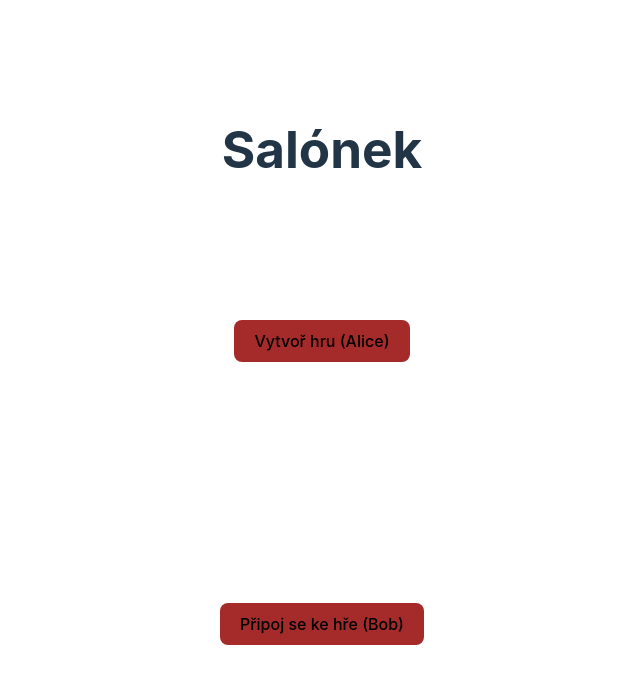
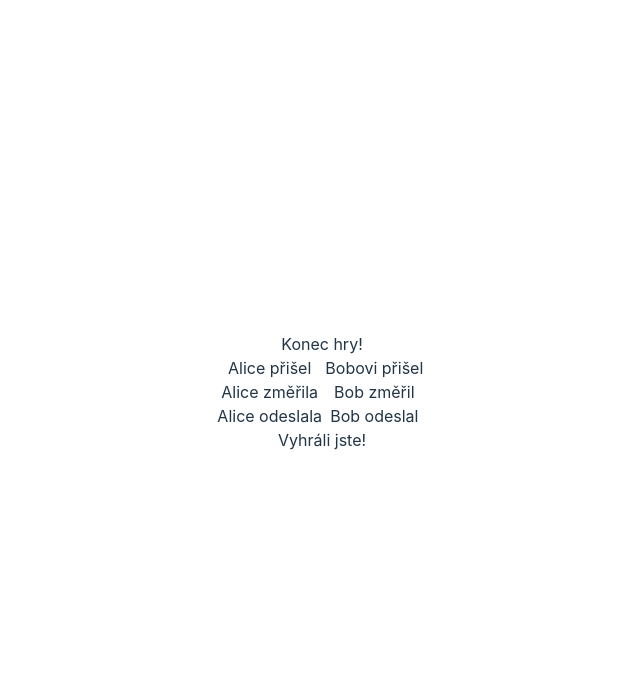
Before and after one commit to Quacken8/CHSHGame, a Svelte app in the folder CHSH-fullstack/frontend/: page / in a window 1280 px wide. Shown: the top 684 px of the page, without its empty margins (318-958 px from the left). Built offline with nearby package versions, Linux system fonts and the light colour scheme; no server answers.

Commit message:
nothing works and god isnt real

```diff
--- a/CHSH-fullstack/frontend/src/App.svelte
+++ b/CHSH-fullstack/frontend/src/App.svelte
@@ -2,6 +2,8 @@
 	import Sessions from './lib/Sessions.svelte';
 	import { createAppState } from './types';
 	import './app.css';
+	//import GameModeSelect from './lib/GameModeSelect.svelte';
+  import Results from './lib/Results.svelte';
 
 	const appState = createAppState();
 
@@ -9,9 +11,19 @@
 </script>
 
 <main>
-	<!--
-<DialPage bind:angleNum/>
+  <Results />
+</main>
+
+<!--
+<main>
+{#if $appState.page == "lobby"}
+<Sessions />
+{:else if $appState.page == "gameModeSelect"}
+<GameModeSelect />
+{:else if $appState.page == "measurement"}
+<DialPage />
+{:else if $appState.page == "results"}
+<Results />
+{/if}
+</main>
 -->
-
-	<Sessions />
-</main>
--- /dev/null
+++ b/CHSH-fullstack/frontend/src/lib/Results.svelte
@@ -0,0 +1,33 @@
+<div class = "centering">
+
+    <div class="parent">
+        <div class="div1"> Konec hry! </div>
+        <div class="div2"> Alice přišel </div>
+        <div class="div3"> Bobovi přišel </div>
+        <div class="div4"> Alice změřila </div>
+        <div class="div5"> Bob změřil </div>
+        <div class="div6"> Alice odeslala </div>
+        <div class="div7"> Bob odeslal </div>
+        <div class="div8"> Vyhráli jste! </div>
+    </div>
+
+</div>
+
+<style>
+    .parent {
+    display: grid;
+    grid-template-columns: repeat(2, 1fr);
+    grid-template-rows: repeat(5, 1fr);
+    grid-column-gap: 0px;
+    grid-row-gap: 0px;
+    }
+
+    .div1 { grid-area: 1 / 1 / 2 / 3; }
+    .div2 { grid-area: 2 / 1 / 3 / 2; }
+    .div3 { grid-area: 2 / 2 / 3 / 3; }
+    .div4 { grid-area: 3 / 1 / 4 / 2; }
+    .div5 { grid-area: 3 / 2 / 4 / 3; }
+    .div6 { grid-area: 4 / 1 / 5 / 2; }
+    .div7 { grid-area: 4 / 2 / 5 / 3; }
+    .div8 { grid-area: 5 / 1 / 6 / 3; }
+</style>
--- a/CHSH-fullstack/frontend/src/types.ts
+++ b/CHSH-fullstack/frontend/src/types.ts
@@ -6,14 +6,14 @@ import { Connection } from "./connection";
 const WS_SERVER_URL = "wss://quantum-be.dsrod.cz/qbit";
 
 export interface AppState {
-  page: "initial" | "connected-menu" | "measure" | "result";
+  page: "lobby" | "gameModeSelect" | "measurement" | "results";
   role: "server" | "client";
   connection: Connection;
 }
 
 export const createAppState = (): Writable<AppState> => {
   return writable({
-    page: "initial",
+    page: "lobby",
     role: "client",
     connection: new Connection(),
   });
```
